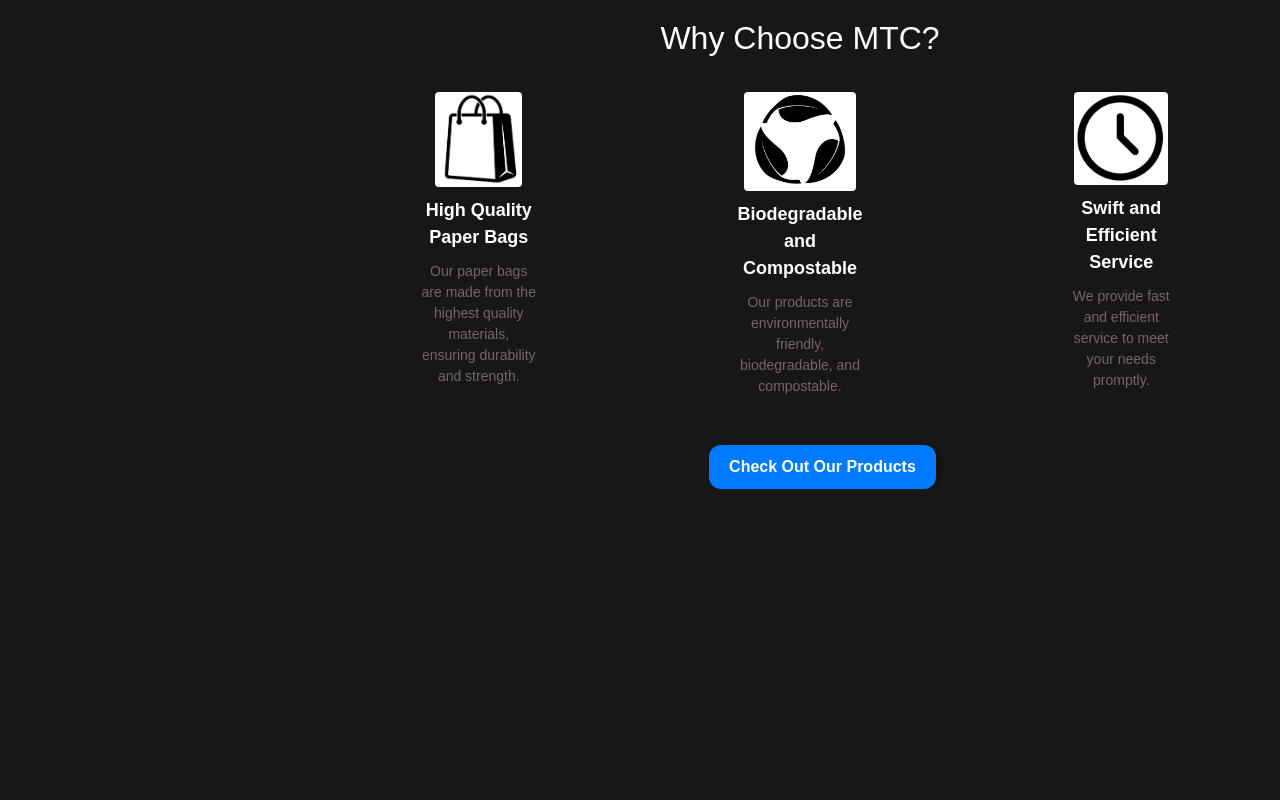
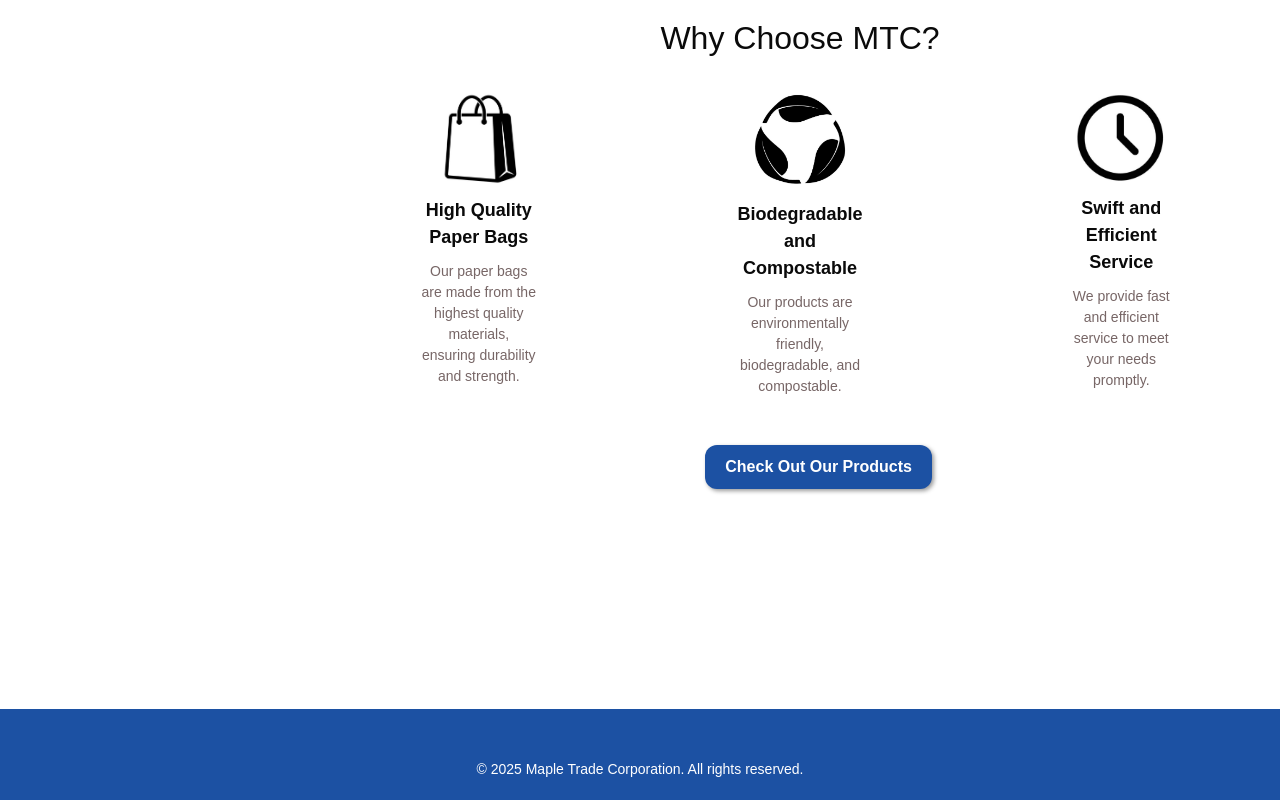
Before and after one commit to paul-ngyn/TKN-Paperbags, a Next.js app: page / in a window 1280 px wide. Shown: the part 376-1176 px from the top of the page. Before the commit the page ends 865 px from the top, so only its background shows below. Built offline with nearby package versions, Linux system fonts and the light colour scheme.

Commit message:
added footer, think abt making quote form a popup instead of a page like other wbsites

```diff
--- /dev/null
+++ b/app/components/Footer/Footer.module.css
@@ -0,0 +1,33 @@
+.footer {
+    background-color: #1c51a3; /* Same blue color as the subheader */
+    color: white;
+    padding: 20px;
+    text-align: center;
+    display: flex;
+    flex-direction: column;
+    align-items: center;
+    justify-content: center;
+    width: 100%;
+    margin-top: 200px;
+    max-width: 100vw;
+
+  }
+
+  .footerContainer {
+    max-width: 100vw; /* Set the maximum width of the footer container */
+    width: 100%;
+    margin: 0 auto; /* Center the container horizontally */
+    display: flex;
+    flex-direction: column;
+    align-items: center;
+  }
+
+  .logoContainer {
+    margin-bottom: 30px;
+    margin-right: 1400px;
+  }
+
+  .footerText {
+    margin: 0;
+    font-size: 14px;
+  }
--- /dev/null
+++ b/app/components/Footer/Footer.tsx
@@ -0,0 +1,21 @@
+"use client";
+
+import React from 'react';
+import styles from './Footer.module.css';
+import Image from 'next/image';
+
+// Import the logo image
+import mtcLogo from '../../public/MTC-logo.png';
+
+const Footer: React.FC = () => {
+  return (
+    <footer className={styles.footer}>
+      <div className={styles.logoContainer}>
+        <Image src={mtcLogo} alt="MTC Logo" width={150} height={150} />
+      </div>
+      <p className={styles.footerText}>© 2025 Maple Trade Corporation. All rights reserved.</p>
+    </footer>
+  );
+};
+
+export default Footer;
--- a/app/components/ImageSubHeader/ImageSubHeader.module.css
+++ b/app/components/ImageSubHeader/ImageSubHeader.module.css
@@ -1,12 +1,13 @@
 .subHeader {
-  background-color: #1b4f9a;
-  width: 100vw;
+  background-color: #1c51a3;
+  width: 99.1vw;
   height: 350px; /* Adjust height as needed */
   display: flex;
   justify-content: center;
   margin: 20px 0;
   align-items: center;
   flex-direction: column;
+  max-width: 100vw;
 }
 
 .overlayText {
--- a/app/components/QuoteForm/QuoteForm.module.css
+++ b/app/components/QuoteForm/QuoteForm.module.css
@@ -3,14 +3,14 @@
     padding: 20px;
     border-radius: 8px;
     box-shadow: 0 4px 6px rgba(0, 0, 0, 0.1);
-    max-width: 420px;
+    max-width: 400px;
     width: 100%;
     display: flex;
     flex-direction: column;
     justify-content: center;
     align-items: center;
     position: absolute;
-    top: 50%;
+    top: 45%;
     left: 50%;
     transform: translate(-50%, -50%);
     color: white;
--- a/app/globals.css
+++ b/app/globals.css
@@ -4,13 +4,13 @@
 @tailwind utilities;
 
 :root {
-  --background: #171717;
-  --foreground: #ffffff;
+  --background: white;
+  --foreground: #0a0a0a;
 }
 
 @media (prefers-color-scheme: dark) {
   :root {
-    --background: #white;
+    --background: white;
     --foreground: #0a0a0a;
   }
 }
@@ -26,7 +26,22 @@ body {
   height: 100%;
 }
 
+html, body {
+  height: 100%;
+  margin: 0;
+  padding: 0;
+}
 
+.app {
+  display: flex;
+  flex-direction: column;
+  min-height: 100vh;
+}
+
+.container {
+  flex: 1; /* Grow to push footer down */
+  padding-bottom: 20px;
+}
 
 .paragraph {
   width: 100%; /* Adjust width as needed */
@@ -88,20 +103,20 @@ body {
 }
 
 .feature-button {
-  background-color: #007bff; /* Blue background color */
+  background-color: #1c51a3; /* Blue background color */
   color: white;
   border: none;
   padding: 10px 20px;
   border-radius: 12px; /* Add border radius */
   cursor: pointer;
   margin-top: 38px; /* Add space above the button */
-  margin-left: 55.4%;
+  margin-left: 55.1%;
   font-weight: bold;
   box-shadow: 2px 2px 4px rgba(0, 0, 0, 0.4); /* Add button shadow */
 }
 
 .feature-button:hover {
-  background-color: #0056b3; /* Darker blue on hover */
+  background-color: #086cd6; /* lighter blue on hover */
 }
 
 .quote-form-container {
--- a/app/page.tsx
+++ b/app/page.tsx
@@ -6,6 +6,7 @@ import ImageSubHeader from './components/ImageSubHeader/ImageSubHeader';
 import '../app/globals.css';
 import QuoteForm from './components/QuoteForm/QuoteForm';
 import Image from 'next/image';
+import Footer from './components/Footer/Footer';
 
 import baglogo from './public/baglogo.jpg';
 import recyclelogo from './public/recyclelogo.png';
@@ -72,6 +73,7 @@ export default function Home() {
           </div>
         )}
       </div>
+      <Footer />
     </div>
   );
 }
```
